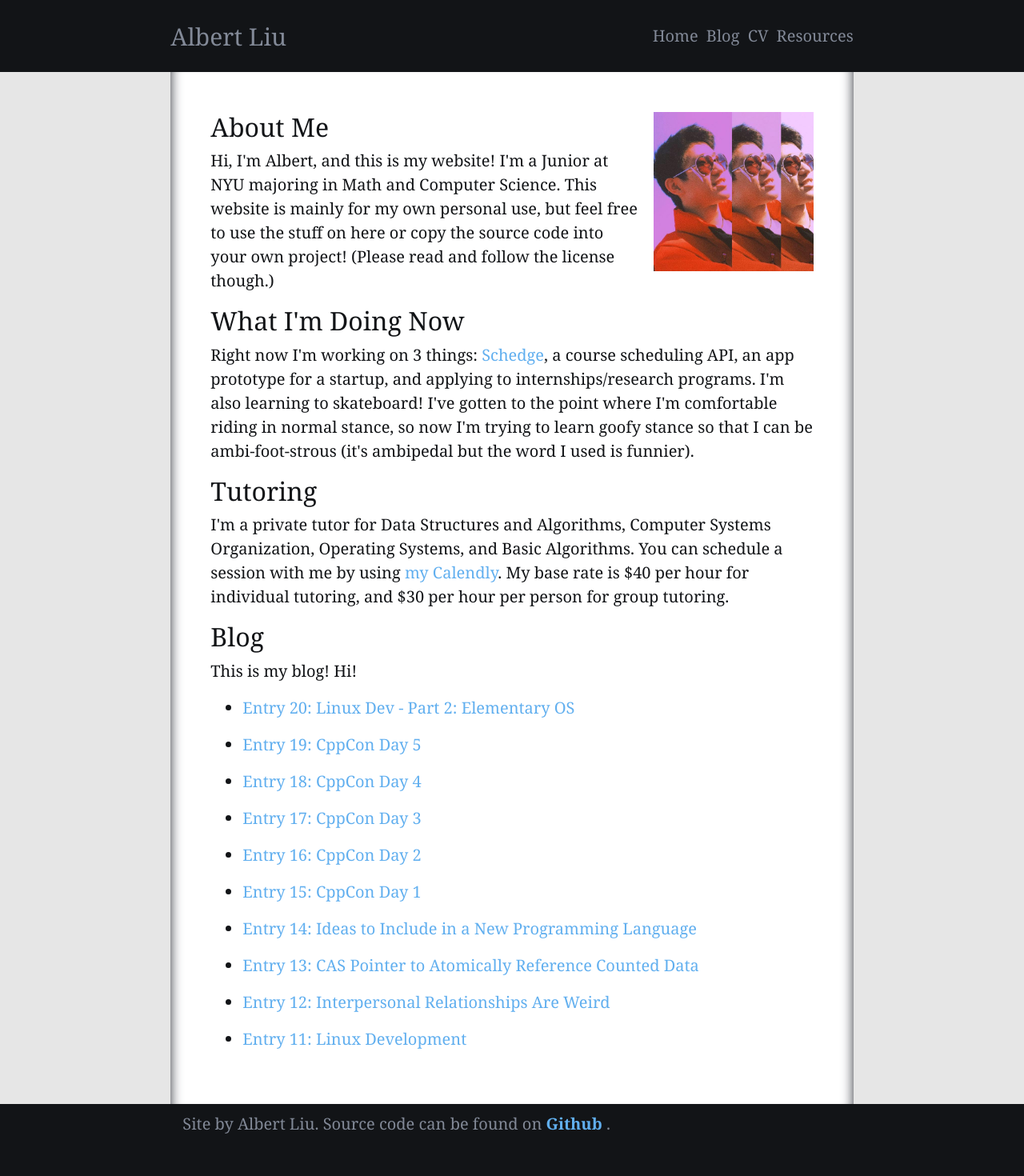
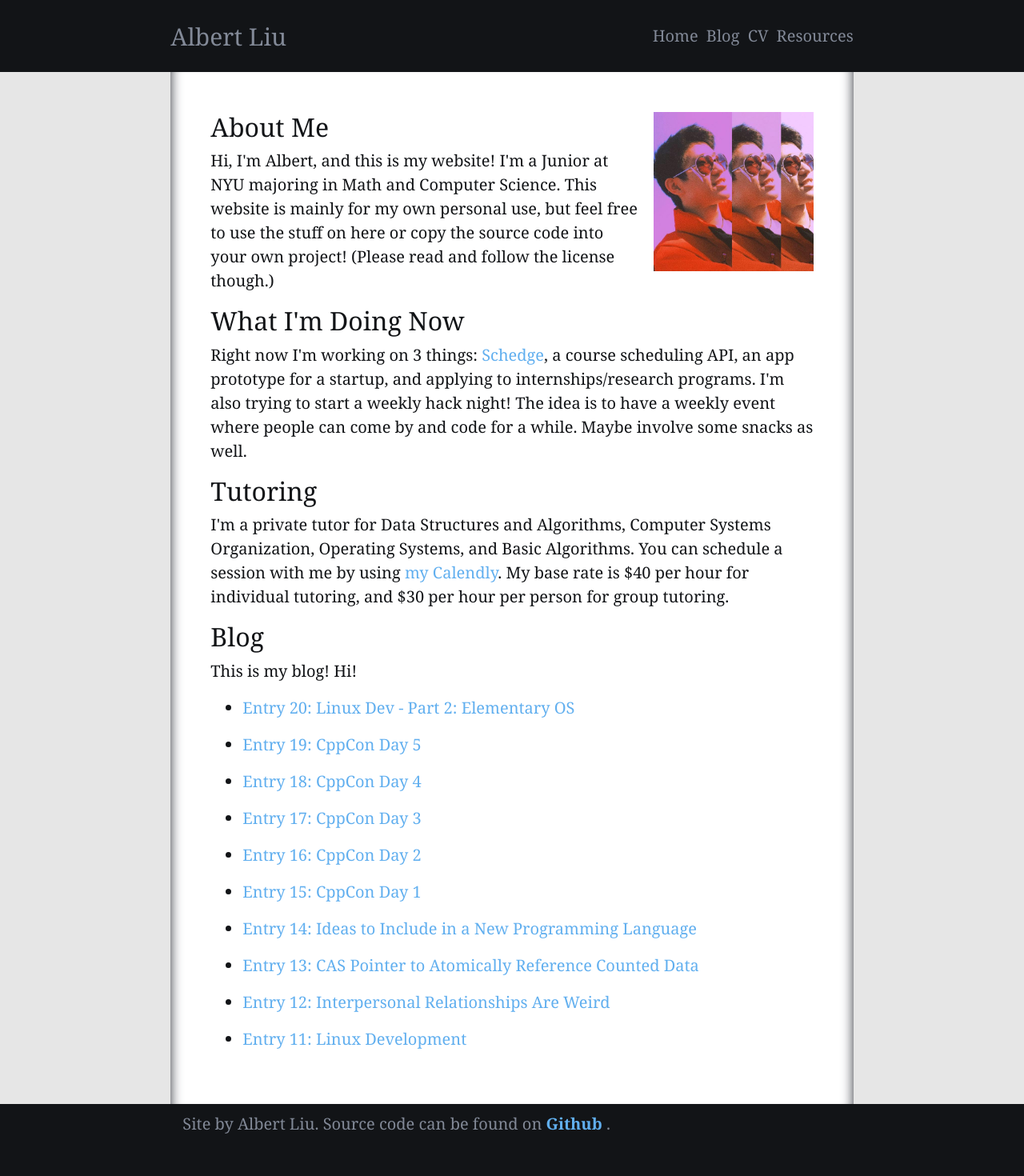
Before and after one commit to A1Liu/a1liu.github.io, a Jekyll site: the page built from index.html, in a window 1280 px wide. Shown: the whole page at 80% size. Built offline with Jekyll 4.4.1, drawn with Linux system fonts in a browser that asks for light colours.

Commit message:
updated my now stuff

```diff
--- a/index.html
+++ b/index.html
@@ -28,10 +28,9 @@ permalink: /
   <p>
     Right now I'm working on 3 things: <a href="https://github.com/A1Liu/schedge">Schedge</a>,
     a course scheduling API, an app prototype for a startup, and applying to
-    internships/research programs. I'm also learning to skateboard! I've gotten
-    to the point where I'm comfortable riding in normal stance, so now I'm trying
-    to learn goofy stance so that I can be ambi-foot-strous (it's ambipedal but
-    the word I used is funnier).
+    internships/research programs. I'm also trying to start a weekly hack night!
+    The idea is to have a weekly event where people can come by and code for a while.
+    Maybe involve some snacks as well.
   </p>
 
   <h2> Tutoring </h2>
```
